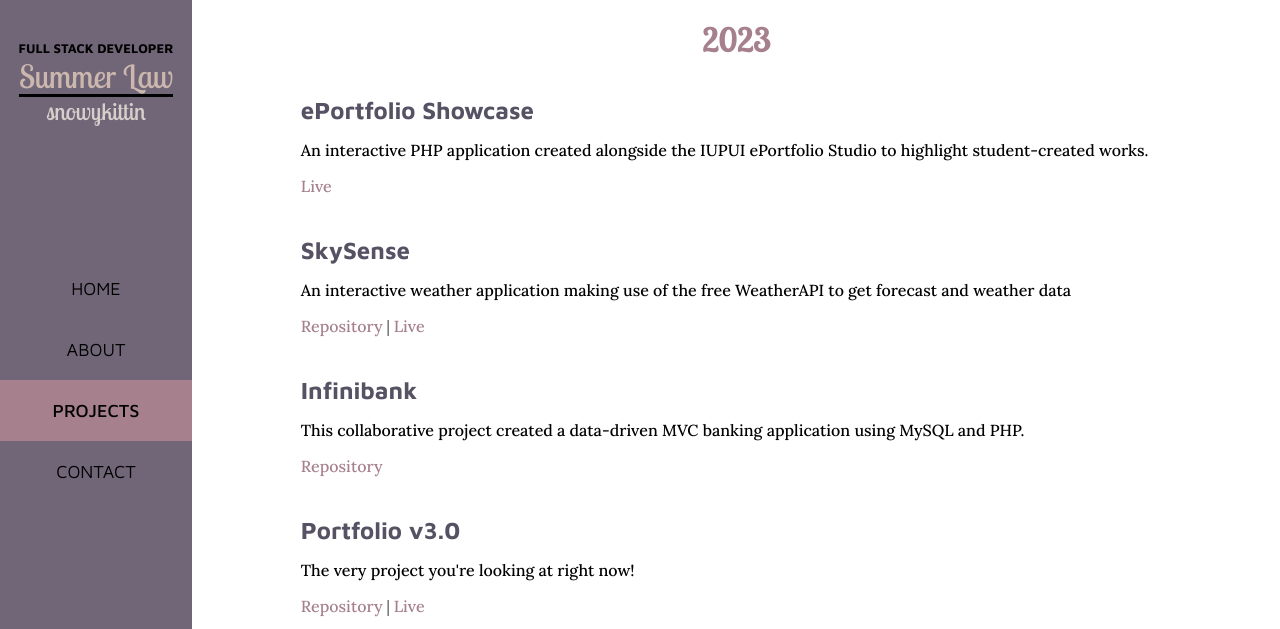
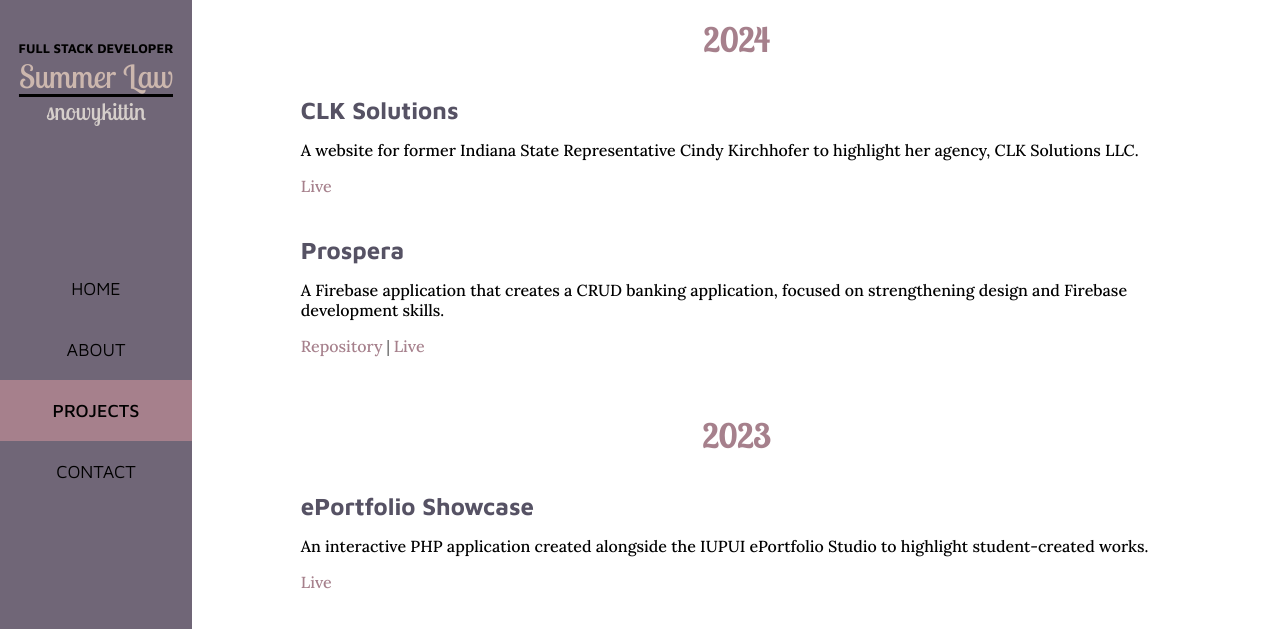
Before and after one commit to snowykittin/snowykittin.github.io, a website: page pages/projects.html in a window 1280 px wide. Shown: the top 629 px of the page. Drawn offline with Linux system fonts and the light colour scheme.

Commit message:
Updating a few projects

```diff
--- a/pages/projects.html
+++ b/pages/projects.html
@@ -37,6 +37,33 @@
     <div id="app">
         <!-- MAIN CONTENT HERE -->
         <div class="projects">
+            <div class="project-group">
+                <h1>2024</h1>
+
+                <div class="project">
+                    <div class="project-img"></div>
+                    <div class="project-text">
+                        <h2>CLK Solutions</h2>
+                        <p>A website for former Indiana State Representative Cindy Kirchhofer to highlight her agency,
+                            CLK Solutions LLC.
+                        </p>
+                        <a href="https://clksolutions.in">Live</a>
+                    </div>
+                    <div class="project-languages"></div>
+                </div>
+                <div class="project">
+                    <div class="project-img"></div>
+                    <div class="project-text">
+                        <h2>Prospera</h2>
+                        <p>A Firebase application that creates a CRUD banking application, focused on strengthening
+                            design and Firebase development skills.
+                        </p>
+                        <a href="https://github.com/snowykittin/prospera">Repository</a> | <a
+                            href="https://snowykittin.github.io/prospera/dist/">Live</a>
+                    </div>
+                    <div class="project-languages"></div>
+                </div>
+            </div>
 
             <div class="project-group">
                 <h1>2023</h1>
@@ -59,8 +86,8 @@
                         <p>An interactive weather application making use of the free WeatherAPI to get forecast and
                             weather data
                         </p>
-                        <a href="https://github.com/n423-sarsexto/homework-2-skysense">Repository</a> | <a
-                            href="https://n423-sarsexto.github.io/homework-2-skysense/">Live</a>
+                        <a href="https://github.com/n423-sarsexto/Skysense">Repository</a> | <a
+                            href="https://github.com/n423-sarsexto/Skysense">Live</a>
                     </div>
                     <div class="project-languages"></div>
                 </div>
```
Also changed, not shown: index.html (+5 -4 lines).
